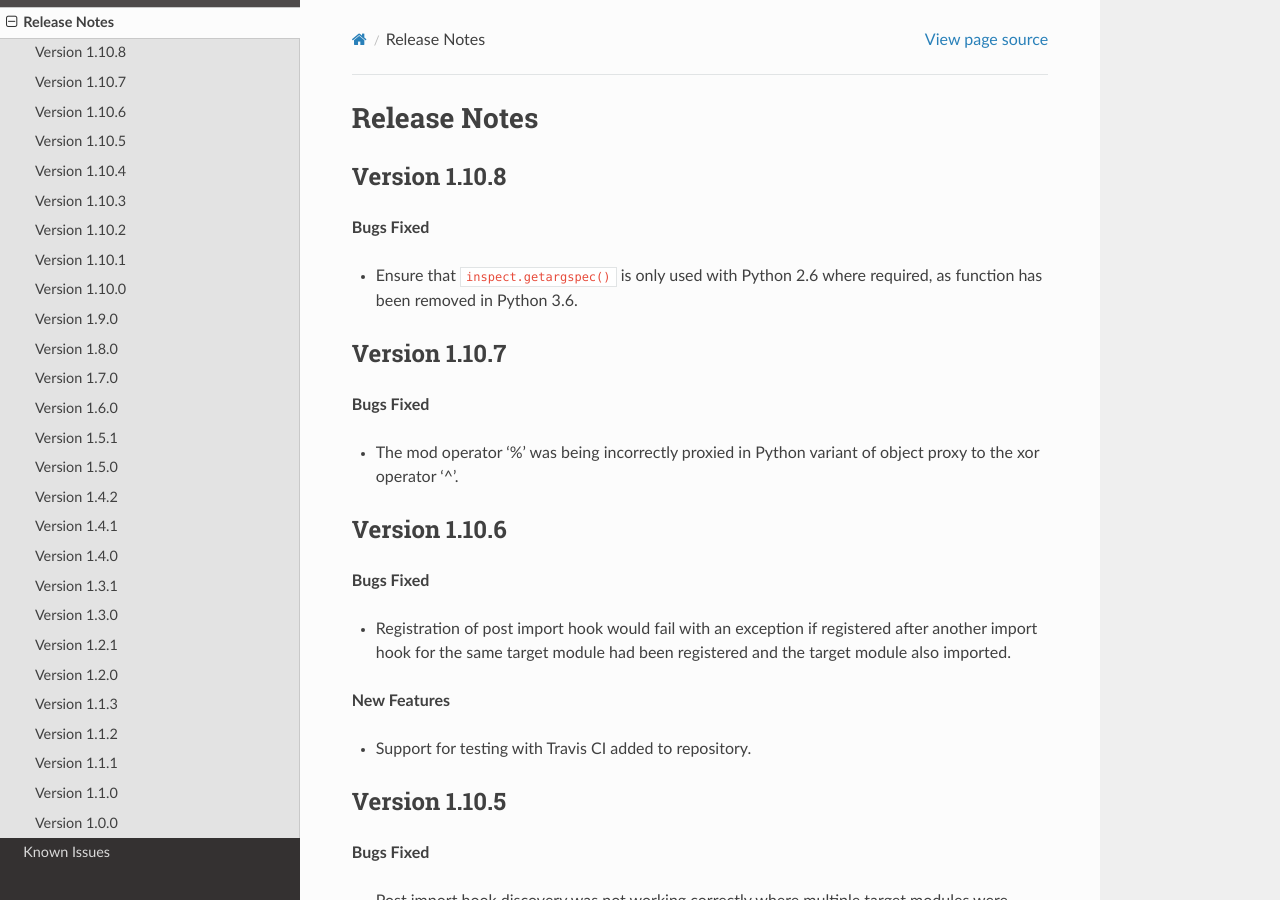
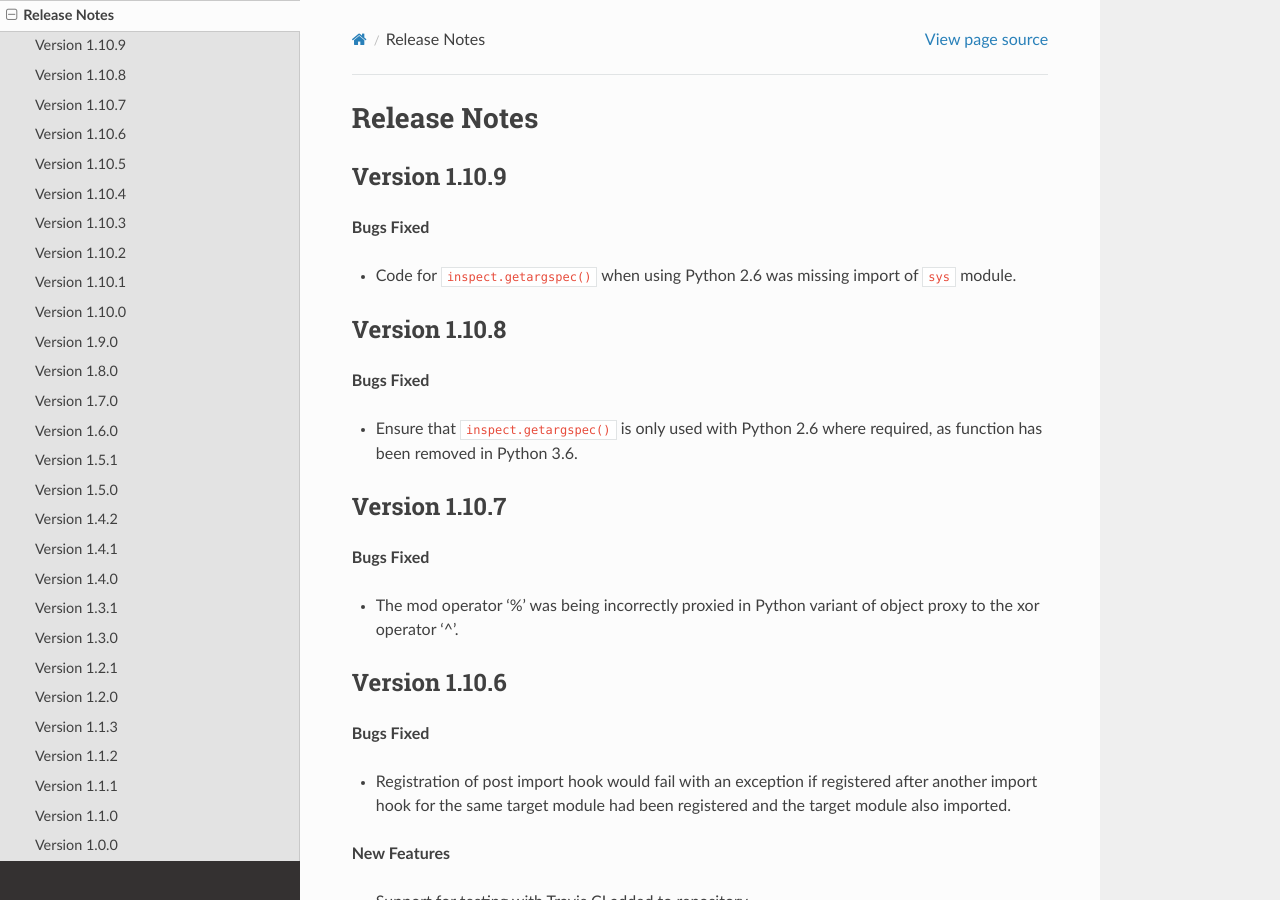
Before and after one commit to GrahamDumpleton/wrapt, a Sphinx documentation site: the page built from docs/changes.rst, in a window 1280 px wide and 900 px high. Built offline with Sphinx 7.4.7 and the Read the Docs theme 2.0.0, drawn with Linux system fonts in a browser that asks for light colours.

Commit message:
Missing change notes for 1.10.9.

```diff
--- a/docs/changes.rst
+++ b/docs/changes.rst
@@ -1,5 +1,13 @@
 Release Notes
 =============
+
+Version 1.10.9
+--------------
+
+**Bugs Fixed**
+
+* Code for ``inspect.getargspec()`` when using Python 2.6 was missing
+  import of ``sys`` module.
 
 Version 1.10.8
 --------------
```
